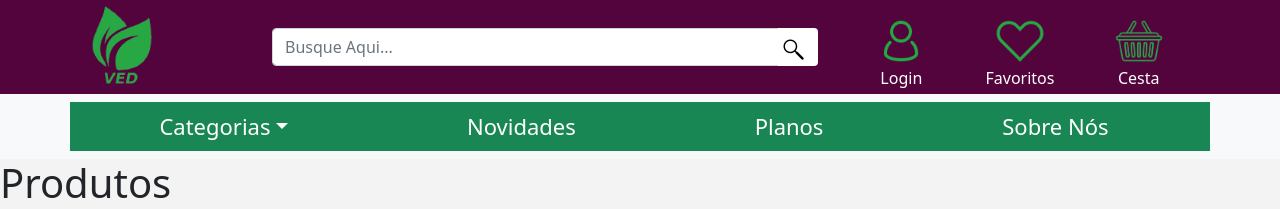
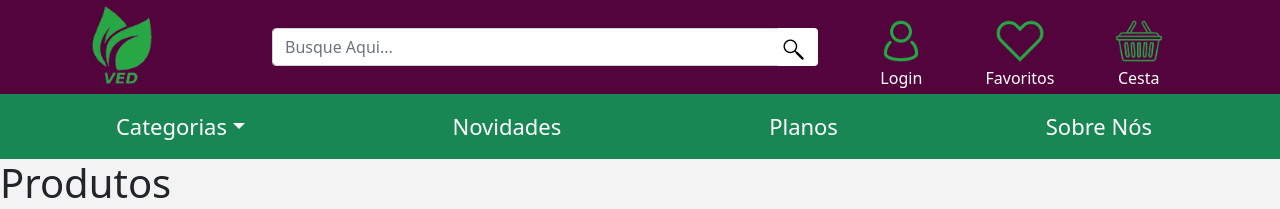
Before and after one commit to PI-RD-Grupo-04/React-Ved, a React (Create React App) app: page / in a window 1280 px wide. Shown: the top 209 px of the page. Built offline with nearby package versions, Linux system fonts and the light colour scheme; a web font is replaced by a local one.

Commit message:
washington

```diff
--- a/src/components/navBar/NavBar.css
+++ b/src/components/navBar/NavBar.css
@@ -47,5 +47,19 @@ nav{
 
 .back {
     background-color: #198754;
+    text-decoration: none;
 }
+
+
+@media (max-width:768px){
+
+ .back{
+     display:none;
+ }
+
+
+
+
+ }
+
  /***************************************NAV END***********************************/
--- a/src/components/navBar/NavBar.js
+++ b/src/components/navBar/NavBar.js
@@ -6,19 +6,16 @@ function NavBar(props) {
 
     return (
         <>
-            <div className = "back" >
-                <Navbar className=" nav d-flex justify-content-around back" bg="light" expand="lg">
-                    <Container className=" nav d-flex justify-content-around back" >
-                        <NavDropdown title="Categorias" id="basic-nav-dropdown back">
+            <div className = "back container-fluid" >
+                <Navbar className=" nav d-flex justify-content-around back container-fluid" >
+                        <NavDropdown title="Categorias" >
                             <NavDropdown.Item href="#action/3.1">Frutas</NavDropdown.Item>
                             <NavDropdown.Item href="#action/3.2">Verduras</NavDropdown.Item>
                             <NavDropdown.Item href="#action/3.3">Mercearia</NavDropdown.Item>
-                            <NavDropdown.Divider />
-                        </NavDropdown>
+                                                    </NavDropdown>
                         <Nav.Link href="#home">Novidades</Nav.Link>
                         <Nav.Link href="#home">Planos</Nav.Link>
                         <Nav.Link href="#link">Sobre Nós</Nav.Link>
-                    </Container>
                 </Navbar>
             </div>
         </>
--- a/src/pages/favorites/Favorites.js
+++ b/src/pages/favorites/Favorites.js
@@ -10,7 +10,7 @@ function Favorites() {
     return (
         <>
             <Header />
-            <div className="container mt-3 mb-4  ">
+            <div className="container mt-3 mb-4   ">
                 <div className="row ">
                     <div className="col-2 col-sm-3 ">
                         <CustomerMenu />
--- a/src/pages/home/Home.js
+++ b/src/pages/home/Home.js
@@ -9,7 +9,6 @@ function Home() {
         <>
         <Header/>
         <Navbar/>
-
             <h1>Produtos</h1>
             <ProductCard link='https://i.ibb.co/nP8cZL2/abacaxi.png' nome="abacaxi"
             peso={1.00} price={12.90} />
```
